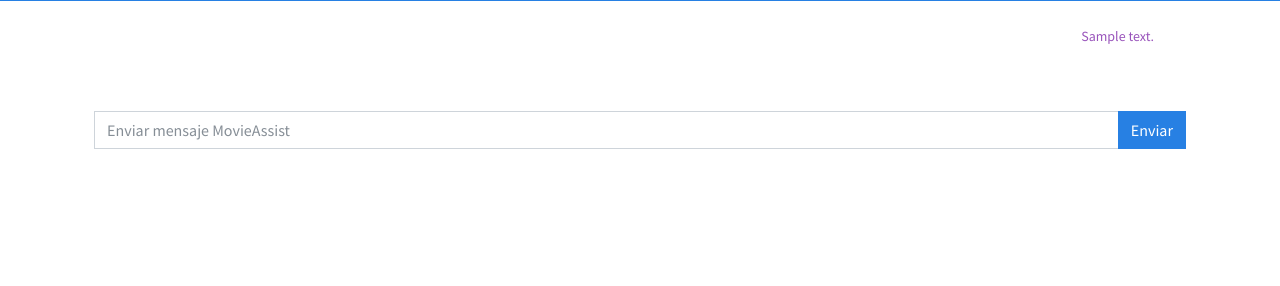
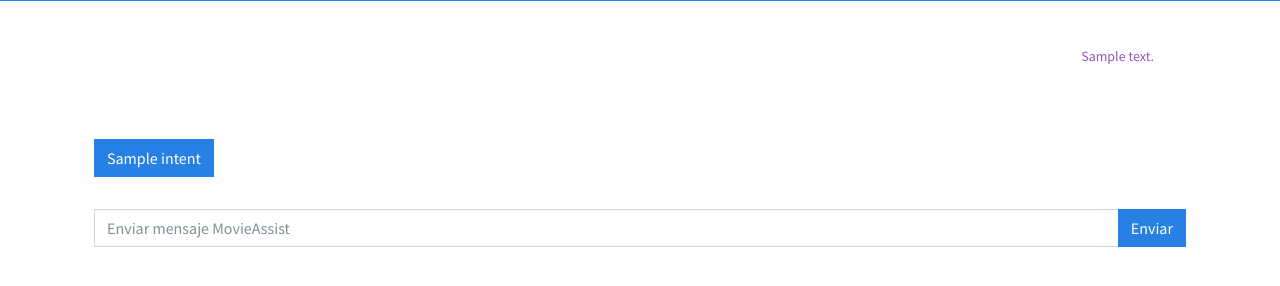
Before and after one commit to appsowner/iamovieassit2025, a Flask app: template templates/chat.html in a window 1280 px wide. Shown: the part 98-384 px from the top of the page. Run offline with Flask 3, Linux system fonts and the light colour scheme; tables that the repository leaves empty hold one stand-in row (values such as "Sample post"); the template is opened without the code that fills it: values that come from a table or form of the project are taken from there, most other values are stand-ins (such as "Sample title", 1, 10 or a date in 2020); some libraries are stand-ins or nearby versions.

Commit message:
add buttons recomendations

```diff
--- a/app.py
+++ b/app.py
@@ -50,8 +50,6 @@ def login():
 def chat():
     # Obtener el usuario
     user = db.session.query(User).first()
-    print("session[user_id]  en chat")
-    print(session["user_id"])
     # Cargar el perfil del usuario en la sesión
     profile = Profile.query.filter_by(user_id=session["user_id"]).first()
     session["profile"] = {"favorite_movie_genres": profile.favorite_movie_genres}
@@ -64,16 +62,12 @@ def chat():
     # Preparar el contexto para el modelo si hay géneros
     if intents:
         genres_text = ", ".join(session["profile"]["favorite_movie_genres"])
-        print("genres_text")
-        print(genres_text)
         profile_context = f"Recomendar películas de los siguientes géneros o tambien llamado perfil del usuario: {genres_text}."
     else:
         profile_context = "Recomendaciones de películas."
 
     # Agregar un intent para enviar un mensaje
     intents["Enviar"] = request.form.get("message")
-    print("user.messages")
-    print(user.messages)
 
     if request.method == "GET":
         # Pasar los intents al template para que se muestren como botones
@@ -88,8 +82,6 @@ def chat():
         # Guardar nuevo mensaje en la base de datos
         db.session.add(Message(content=user_message, author="user", user=user))
         db.session.commit()
-        print("profile_context")
-        print(profile_context)
         # Preparar los mensajes para el LLM (modelo de lenguaje)
         messages_for_llm = [
             {
--- a/templates/chat.html
+++ b/templates/chat.html
@@ -27,7 +27,7 @@
 </div>
 
 <!-- Added a spacer div to account for fixed header height -->
-<div style="height: 60px;"></div>
+<div style="height: 80px;"></div>
 
 <div class="container chat-container col-xxl-8 px-4 py-5">
     <!-- Sección de mensajes -->
@@ -49,6 +49,16 @@
             {% endif %}
         {% endfor %}
     </div>
+      <!-- Mostrar los intents siempre -->
+      <div class="d-flex flex-wrap mb-4 pt-2" style="padding-top: 10px;">
+        {% for intent, message in intents.items() %}
+            <form method="POST" class="me-2 mb-2">
+                <button class="btn btn-primary" type="submit" name="intent" value="{{ intent }}">
+                    {{ intent }}
+                </button>
+            </form>
+        {% endfor %}
+    </div>
     <!-- Formulario de entrada de mensaje -->
     <div class="message-input-container">
         <form method="POST">
```
